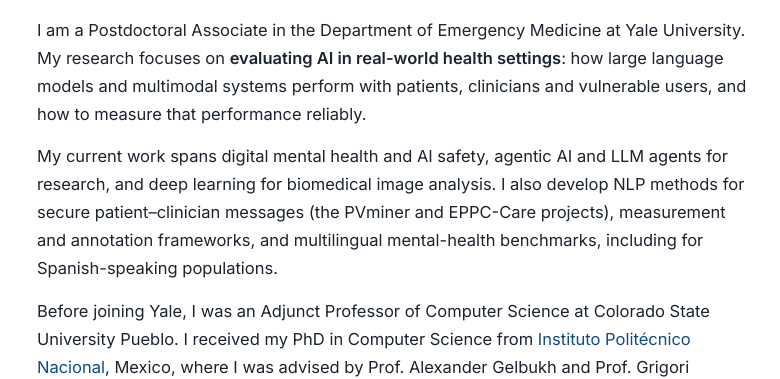
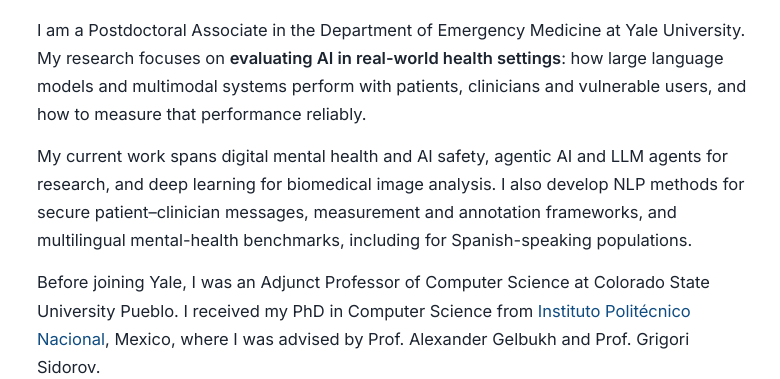
Before and after one commit to marif561/marif561.github.io, a plain HTML site: page index.html in a window 1280 px wide. Shown: the part 421-800 px from the top of the page, without its empty margins (247-1027 px from the left). Drawn offline with Linux system fonts and the light colour scheme.

Commit message:
Intro: remove project names
Co-Authored-By: Claude Opus 5.5 <noreply@anthropic.com>
Claude-Session: https://claude.ai/code/session_011SME3VVj1CGpF6xNaU8ZAr

```diff
--- a/index.html
+++ b/index.html
@@ -71,7 +71,7 @@
       <p>
         My current work spans digital mental health and AI safety, agentic AI and LLM agents for research, and
         deep learning for biomedical image analysis. I also develop NLP methods for secure patient–clinician
-        messages (the PVminer and EPPC-Care projects), measurement and annotation frameworks, and multilingual
+        messages, measurement and annotation frameworks, and multilingual
         mental-health benchmarks, including for Spanish-speaking populations.
       </p>
       <p>
```
